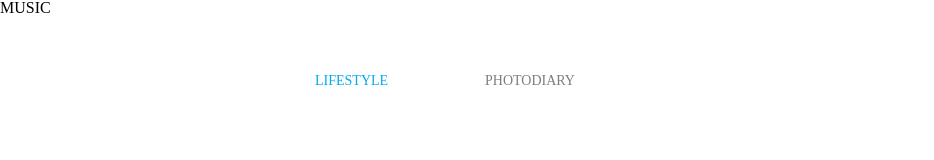
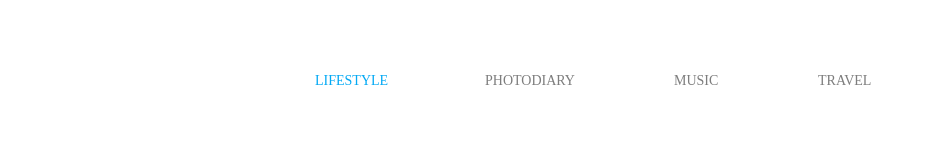
Before and after one commit to Serhii-Zamorylo23/cuddly-garbanzo, a plain HTML site: page index.html in a window 1280 px wide. Shown: the whole page, without its empty margins (0-934 px from the left). Drawn offline with Linux system fonts and the light colour scheme.

Commit message:
headera finish

```diff
--- a/Style.css
+++ b/Style.css
@@ -25,3 +25,29 @@
     line-height: 19px;
     color: rgba(125, 125, 125, 1);
 }
+.header+p+p{
+    position: absolute;
+    width: 44px;
+    height: 19px;
+    left: 674px;
+    top: 71px;
+    font-family: 'Playfair Display';
+    font-style: normal;
+    font-weight: 400;
+    font-size: 14px;
+    line-height: 19px;
+    color: #7D7D7D;
+}
+.header+p+p+p{
+    position: absolute;
+width: 52px;
+height: 19px;
+left: 818px;
+top: 71px;
+font-family: 'Playfair Display';
+font-style: normal;
+font-weight: 400;
+font-size: 14px;
+line-height: 19px;
+color: #7D7D7D;
+}
--- a/index.html
+++ b/index.html
@@ -10,6 +10,7 @@
     <p class="header">LIFESTYLE</p>
     <p>PHOTODIARY</p>
     <p>MUSIC</p>
+    <p>TRAVEL</p>
 </head>
 <body>
 
```
